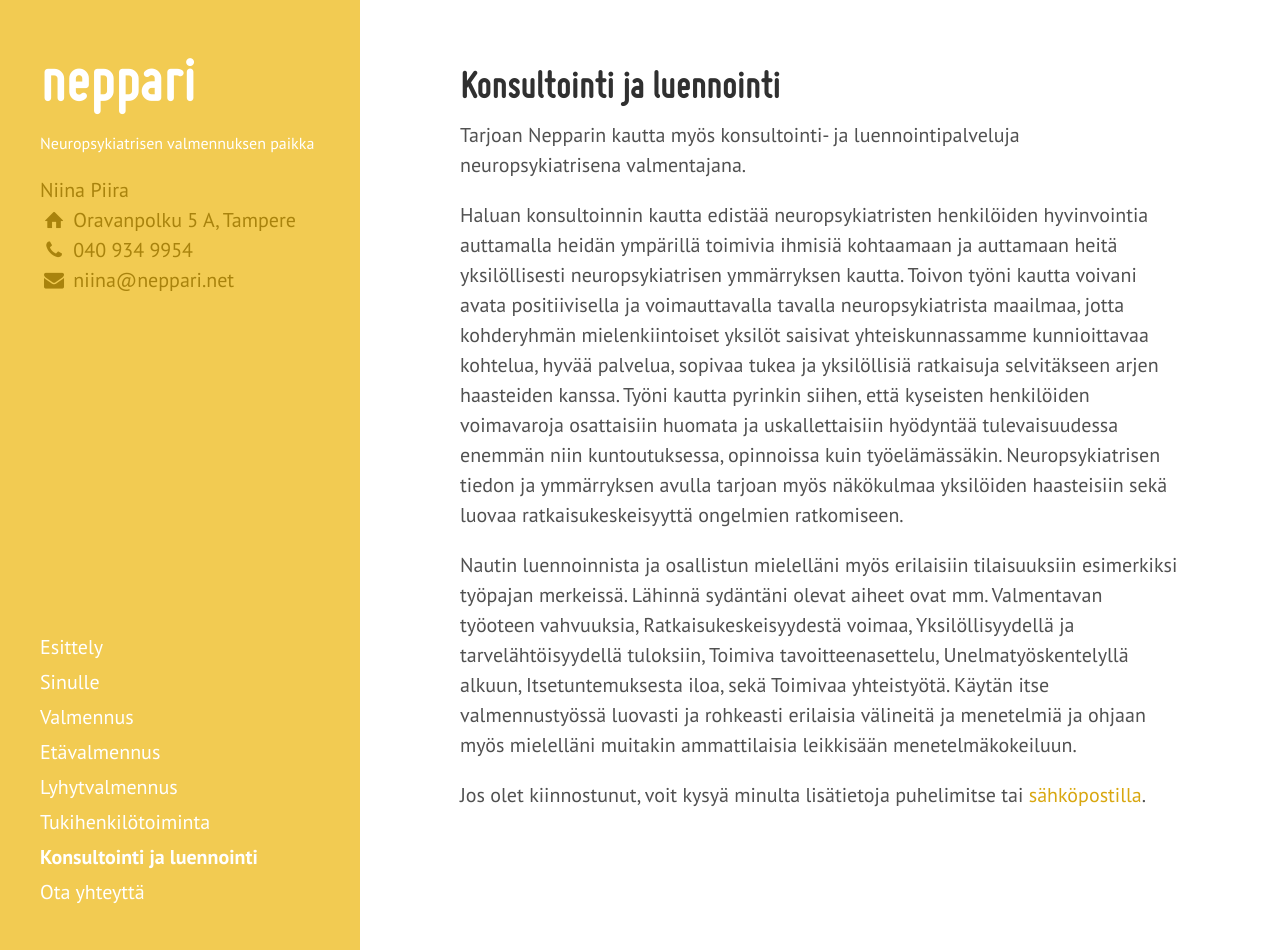
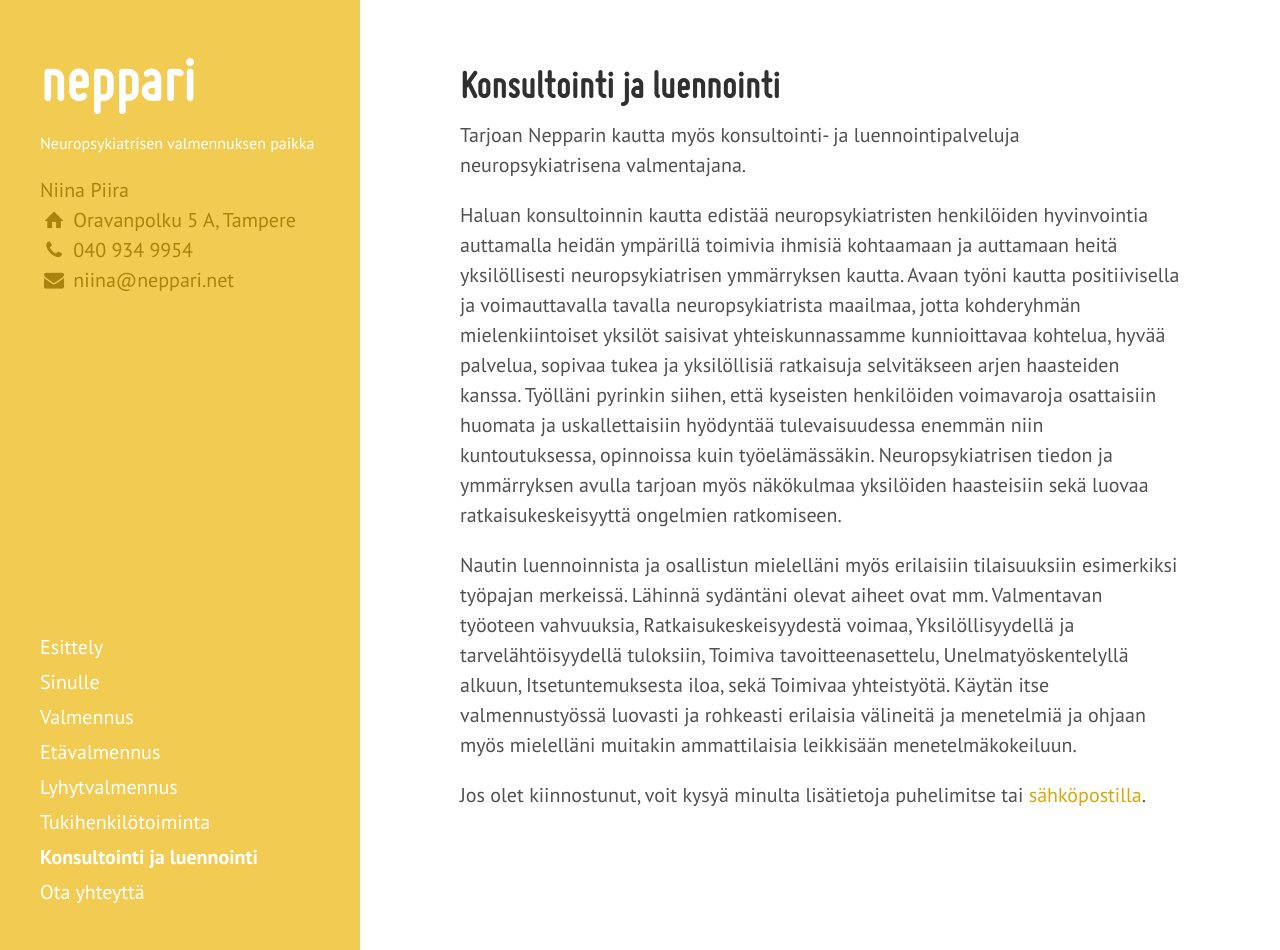
Before and after one commit to niinapiira/neppari.net, a Jekyll site: the page built from konsultointi-ja-luennointi.md, in a window 1280 px wide and 950 px high. Built offline with Jekyll 4.4.1, drawn with Linux system fonts in a browser that asks for light colours; Markdown is read by kramdown in place of the engine named in the settings.

Commit message:
Updated konsultointi-ja-luennointi.md

```diff
--- a/konsultointi-ja-luennointi.md
+++ b/konsultointi-ja-luennointi.md
@@ -14,7 +14,7 @@
 
 Tarjoan Nepparin kautta myös konsultointi- ja luennointipalveluja neuropsykiatrisena valmentajana.
 
-Haluan konsultoinnin kautta edistää neuropsykiatristen henkilöiden hyvinvointia auttamalla heidän ympärillä toimivia ihmisiä kohtaamaan ja auttamaan heitä yksilöllisesti neuropsykiatrisen ymmärryksen kautta. Toivon työni kautta voivani avata positiivisella ja voimauttavalla tavalla neuropsykiatrista maailmaa, jotta kohderyhmän mielenkiintoiset yksilöt saisivat yhteiskunnassamme kunnioittavaa kohtelua, hyvää palvelua, sopivaa tukea ja yksilöllisiä ratkaisuja selvitäkseen arjen haasteiden kanssa. Työni kautta pyrinkin siihen, että kyseisten henkilöiden voimavaroja osattaisiin huomata ja uskallettaisiin hyödyntää tulevaisuudessa enemmän niin kuntoutuksessa, opinnoissa kuin työelämässäkin. Neuropsykiatrisen tiedon ja ymmärryksen avulla tarjoan myös näkökulmaa yksilöiden haasteisiin sekä luovaa ratkaisukeskeisyyttä ongelmien ratkomiseen.
+Haluan konsultoinnin kautta edistää neuropsykiatristen henkilöiden hyvinvointia auttamalla heidän ympärillä toimivia ihmisiä kohtaamaan ja auttamaan heitä yksilöllisesti neuropsykiatrisen ymmärryksen kautta. Avaan työni kautta positiivisella ja voimauttavalla tavalla neuropsykiatrista maailmaa, jotta kohderyhmän mielenkiintoiset yksilöt saisivat yhteiskunnassamme kunnioittavaa kohtelua, hyvää palvelua, sopivaa tukea ja yksilöllisiä ratkaisuja selvitäkseen arjen haasteiden kanssa. Työlläni pyrinkin siihen, että kyseisten henkilöiden voimavaroja osattaisiin huomata ja uskallettaisiin hyödyntää tulevaisuudessa enemmän niin kuntoutuksessa, opinnoissa kuin työelämässäkin. Neuropsykiatrisen tiedon ja ymmärryksen avulla tarjoan myös näkökulmaa yksilöiden haasteisiin sekä luovaa ratkaisukeskeisyyttä ongelmien ratkomiseen.
 
 Nautin luennoinnista ja osallistun mielelläni myös erilaisiin tilaisuuksiin esimerkiksi työpajan merkeissä. Lähinnä sydäntäni olevat aiheet ovat mm. Valmentavan työoteen vahvuuksia, Ratkaisukeskeisyydestä voimaa, Yksilöllisyydellä ja tarvelähtöisyydellä tuloksiin, Toimiva tavoitteenasettelu, Unelmatyöskentelyllä alkuun, Itsetuntemuksesta iloa, sekä Toimivaa yhteistyötä. Käytän itse valmennustyössä luovasti ja rohkeasti erilaisia välineitä ja menetelmiä ja ohjaan myös mielelläni muitakin ammattilaisia leikkisään menetelmäkokeiluun.
 
```
